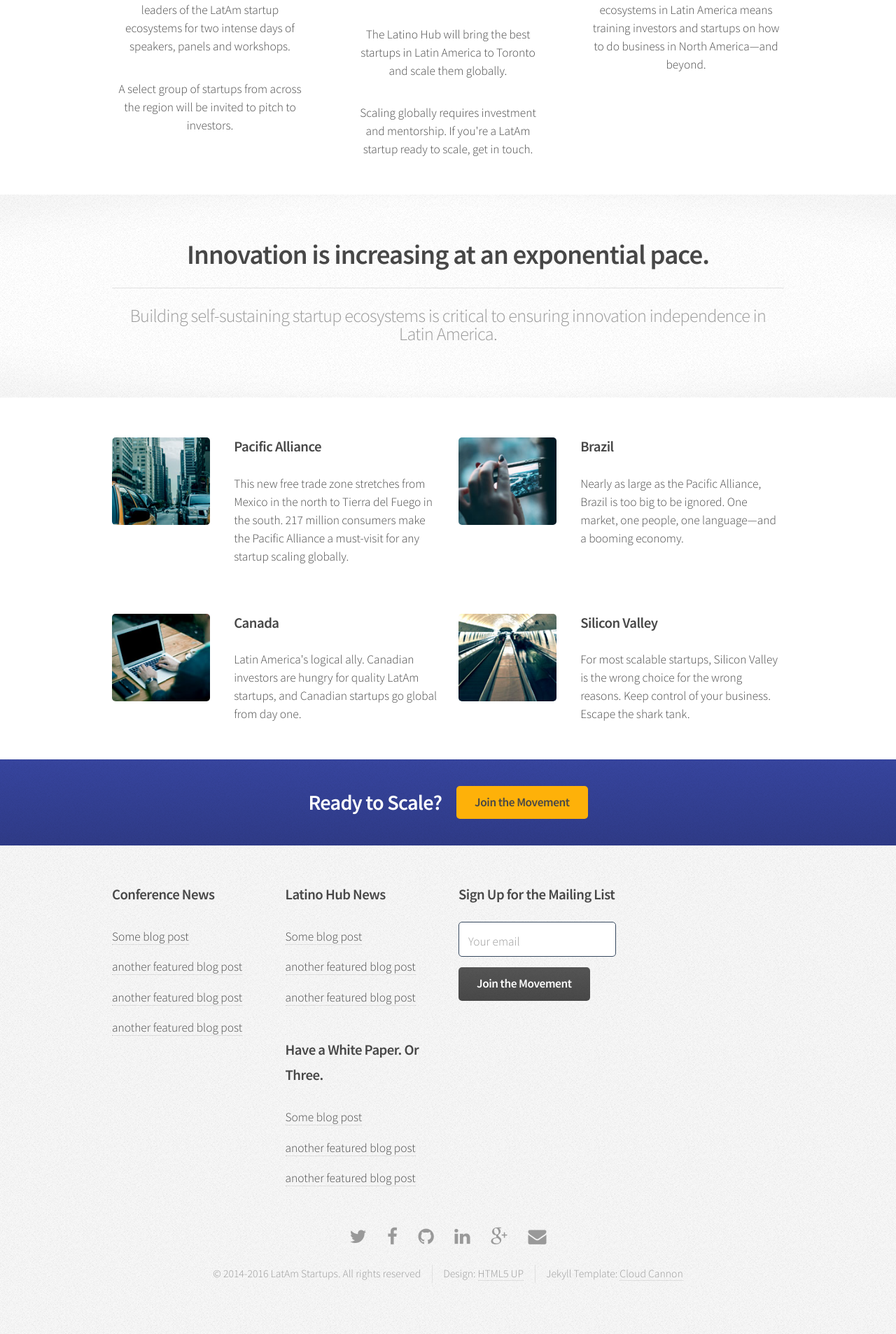
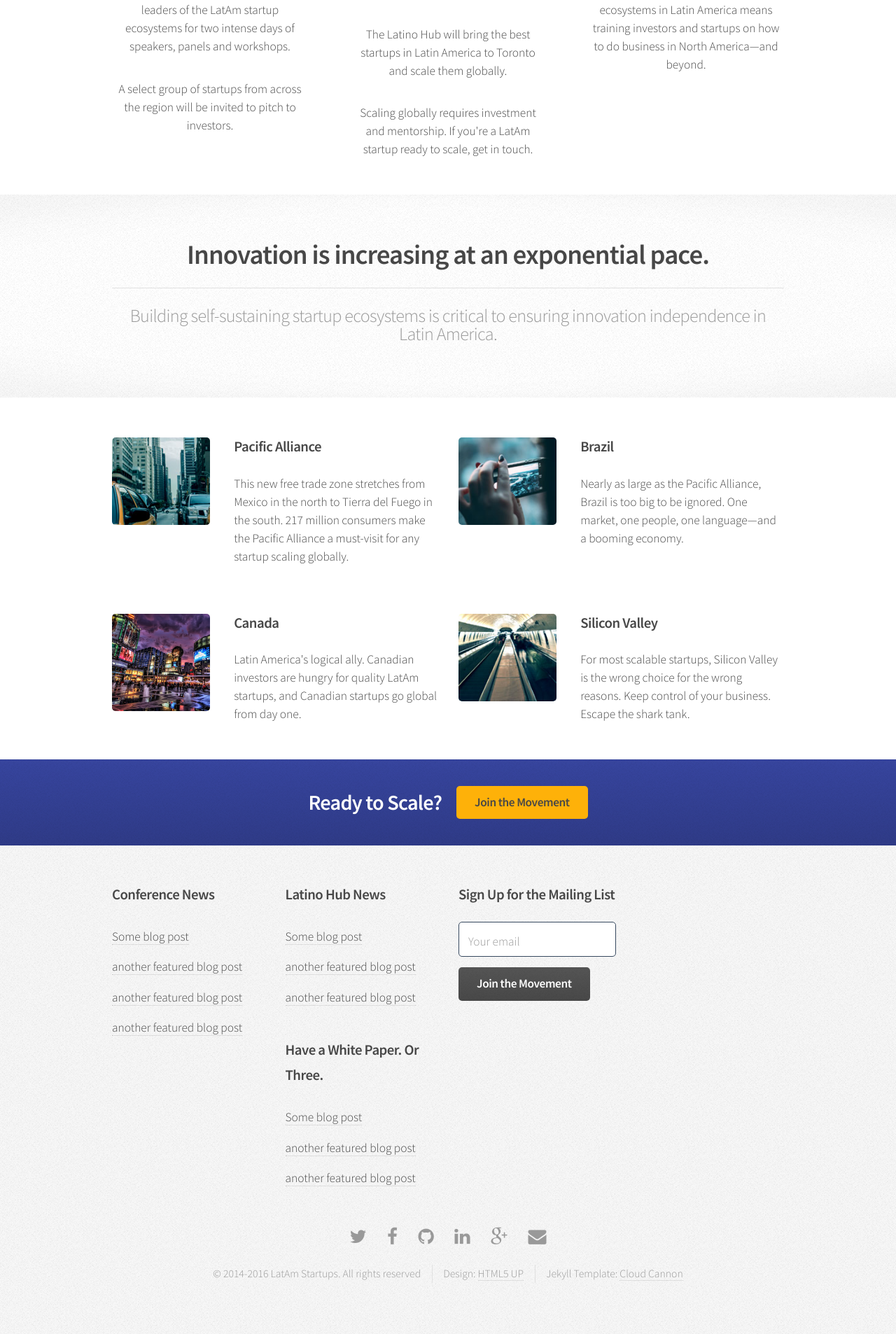
Before and after one commit to LatAmStartups/LatAmStartups.github.io, a Jekyll site: the page built from index.html, in a window 1280 px wide. Shown: the part 789-2695 px from the top of the page at 70% size. Built offline with Jekyll 4.4.1, drawn with Linux system fonts in a browser that asks for light colours; the list of posts is cut into pages by our own code.

Commit message:
some new images

```diff
--- a/index.html
+++ b/index.html
@@ -80,7 +80,7 @@
 			<div class="row">
 				<section class="6u">
 					<div class="box post">
-						<a href="#" class="image left"><img src="{{ site.baseurl }}/assets/images/pic03.jpg" alt="" /></a>
+						<a href="#" class="image left"><img src="{{ site.baseurl }}/assets/images/dundas.jpg" alt="" /></a>
 						<div class="inner">
 							<h3>Canada</h3>
 							<p>Latin America's logical ally. Canadian investors are hungry for quality LatAm startups, and Canadian startups go global from day one.</p>
--- a/training.html
+++ b/training.html
@@ -18,7 +18,7 @@
 			<p>For startups. For investors. For public policy folk.</p>
 		</header>
 
-		<span class="image featured"><img src="{{ site.baseurl }}/assets/images/banner.jpg" alt="" /></span>
+		<span class="image featured"><img src="{{ site.baseurl }}/assets/images/training.jpg" alt="" /></span>
 		<p>
 		consequat etiam lorem ipsum dolor sit amet nullam.
 		</p>
```
Also changed, not shown: assets/images/chute.jpg (added), assets/images/dundas.jpg (added), assets/images/flag.jpg (added), assets/images/nibs.jpg (added), assets/images/rocket.jpg (added), assets/images/training.jpg (added).
